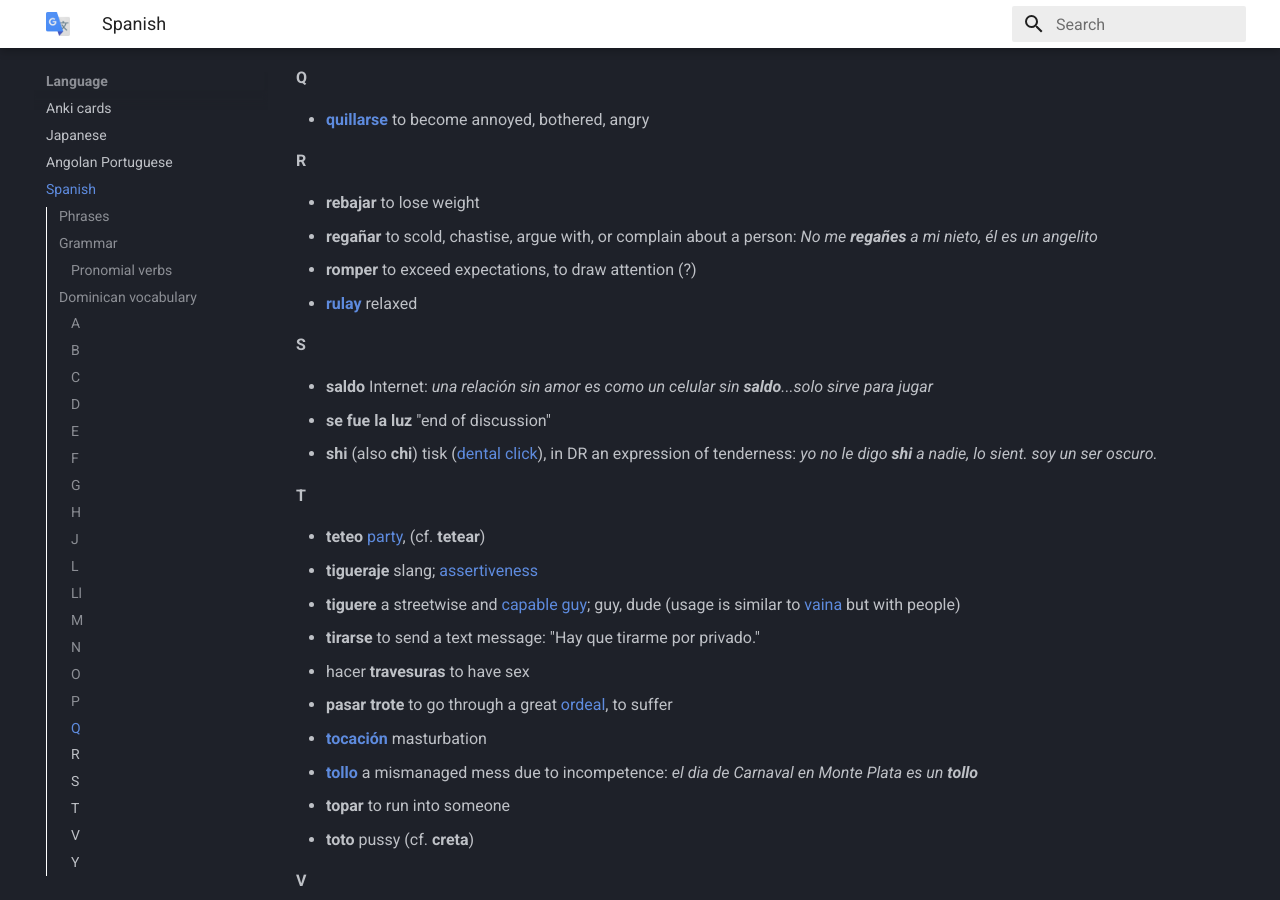
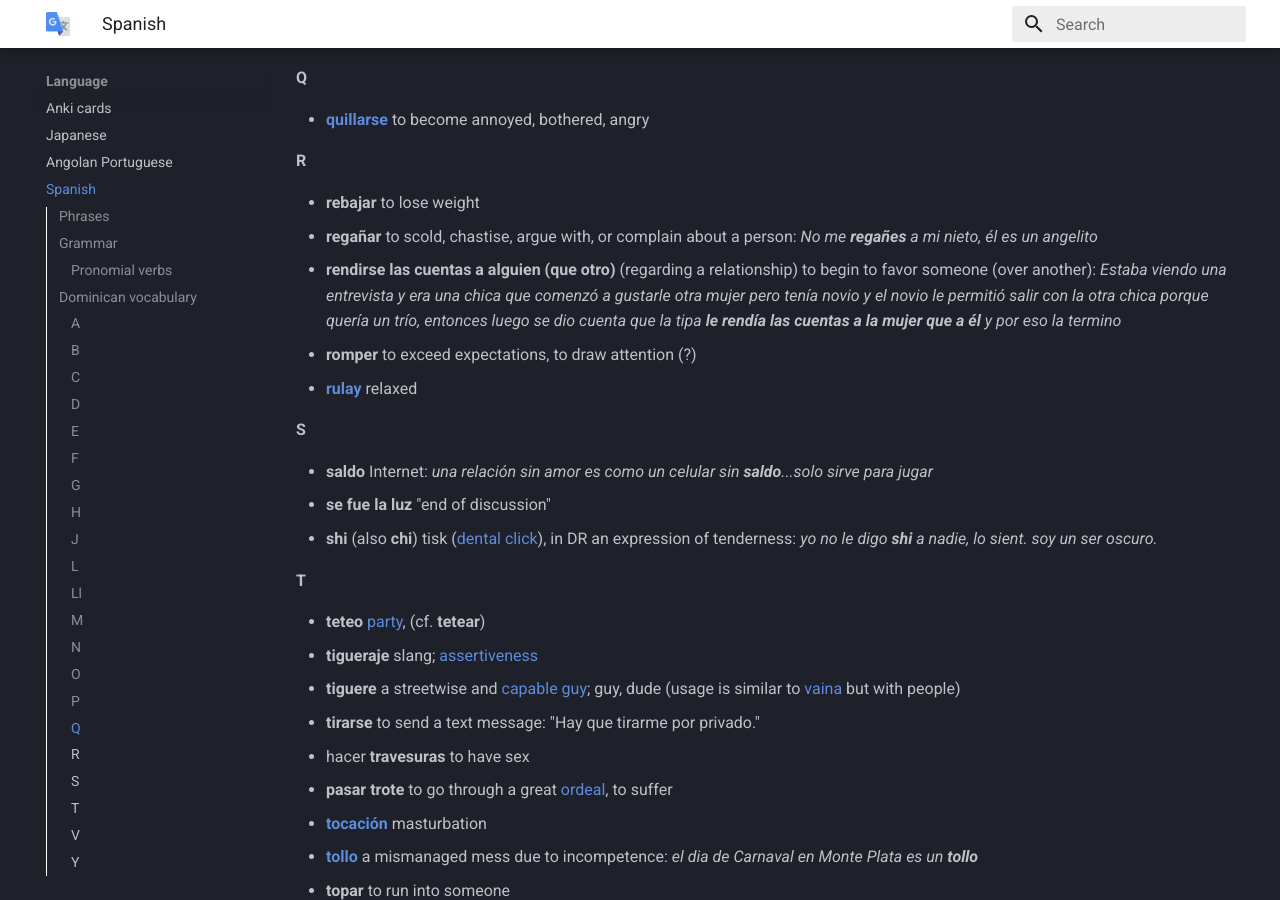
Before and after one commit to jasper-zanjani/language, an MkDocs documentation site: the page built from docs/Spanish.md, in a window 1280 px wide and 900 px high, scrolled down 6012 px. Built offline with MkDocs 1.6.1 and Material for MkDocs 9.7.7, drawn with Linux system fonts in a browser that asks for light colours.

Commit message:
rendirse las cuentas

```diff
--- a/docs/Spanish.md
+++ b/docs/Spanish.md
@@ -232,6 +232,7 @@ But a class of verbs seeming to deal with inner state appear to be conjugated in
 
 - **rebajar**{ #rebajar } to lose weight
 - **regañar** to scold, chastise, argue with, or complain about a person: _No me **regañes** a mi nieto, él es un angelito_
+- **rendirse las cuentas a alguien (que otro)** (regarding a relationship) to begin to favor someone (over another): _Estaba viendo una entrevista y era una chica que comenzó a gustarle otra mujer pero tenía novio y el novio le permitió salir con la otra chica porque quería un trío, entonces luego se dio cuenta que la tipa **le rendía las cuentas a la mujer que a él** y por eso la termino_
 - **romper** to exceed expectations, to draw attention (?)
 - [**rulay**](https://www.urbandictionary.com/define.php?term=Rulay){: #rulay } relaxed
 
```
